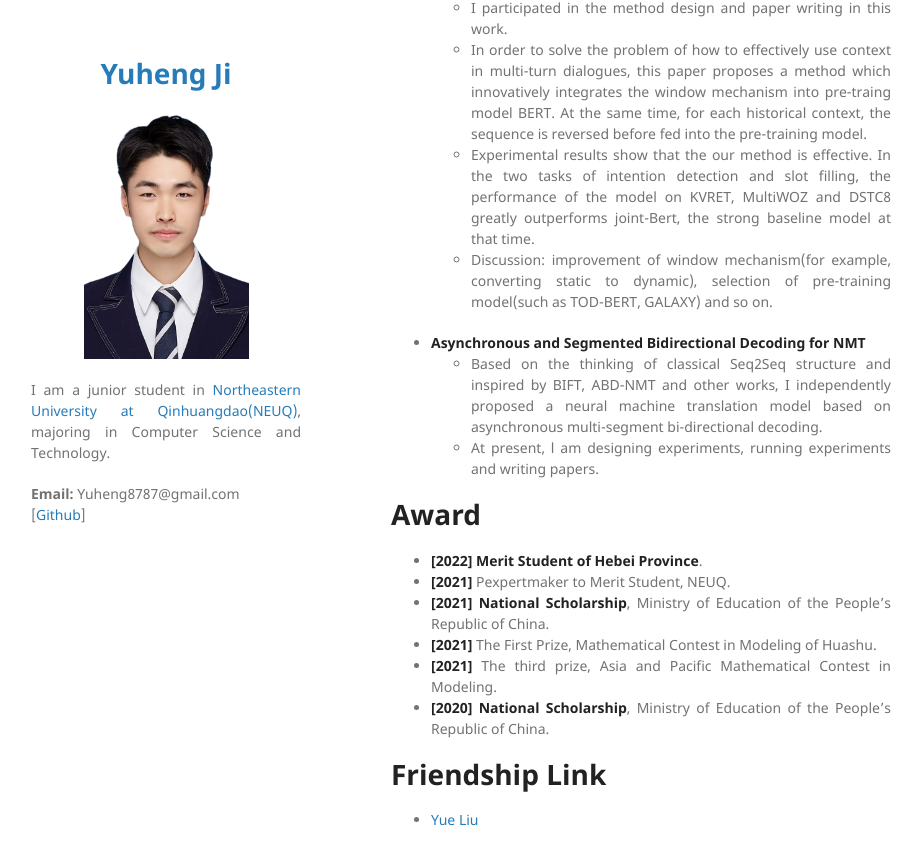
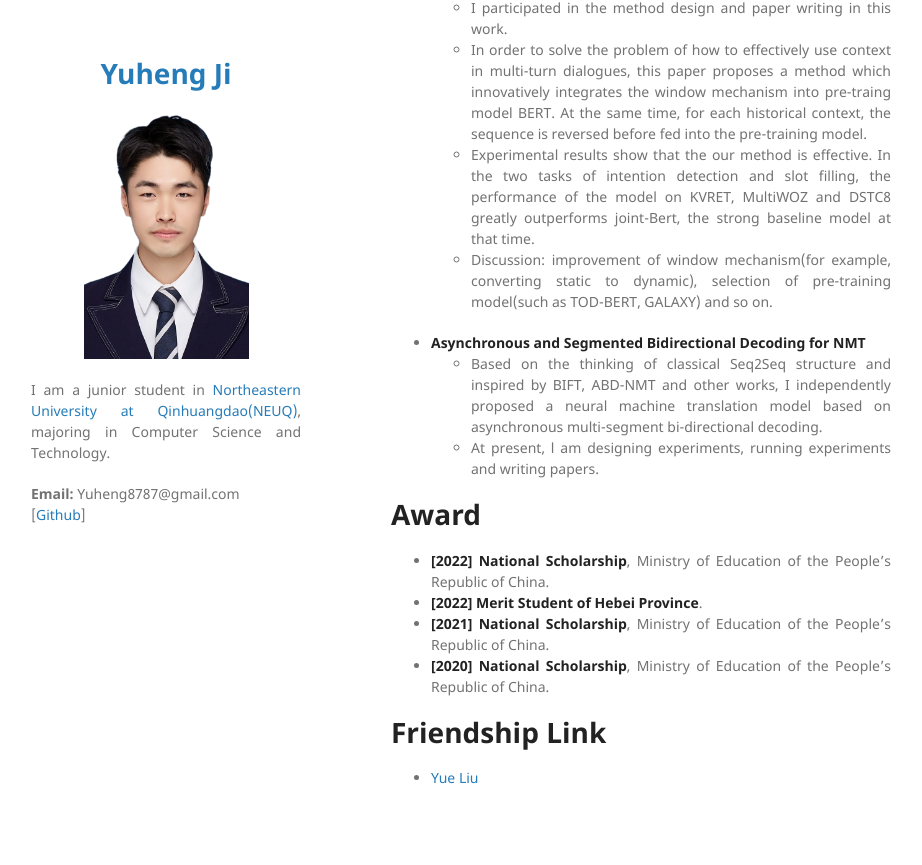
Before and after one commit to Yuheng2000/yuheng2000.github.io, a Jekyll site: the page built from index.md, in a window 1280 px wide and 900 px high, scrolled down 1582 px. Shown: the top 865 px of the window, without its empty margins (179-1101 px from the left). Built offline with Jekyll 4.4.1, drawn with Linux system fonts in a browser that asks for light colours; our own code applies the rules of GitHub Pages for plain Markdown files.

Commit message:
Add files via upload

```diff
--- a/index.md
+++ b/index.md
@@ -76,11 +76,9 @@ Coming soon...
 
 # Award
 
+- **[2022]** **National Scholarship**, Ministry of Education of the People’s Republic of China.
 - **[2022]** **Merit Student of Hebei Province**.
-- **[2021]** Pexpertmaker to Merit Student, NEUQ.
 - **[2021]** **National Scholarship**, Ministry of Education of the People’s Republic of China.
-- **[2021]** The First Prize, Mathematical Contest in Modeling of Huashu.
-- **[2021]** The third prize, Asia and Pacific Mathematical Contest in Modeling.
 - **[2020]** **National Scholarship**, Ministry of Education of the People’s Republic of China.
 
 
```
